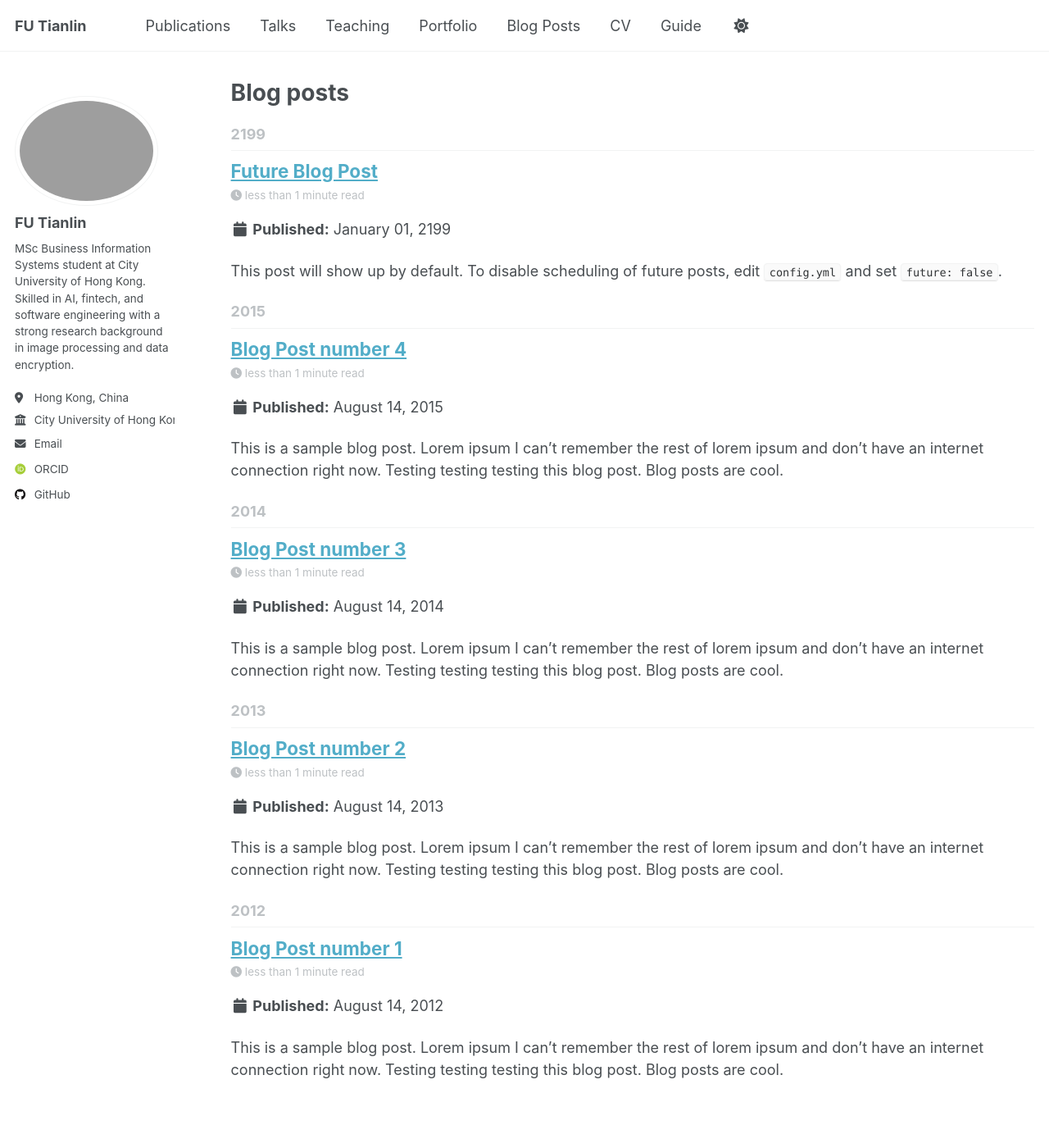
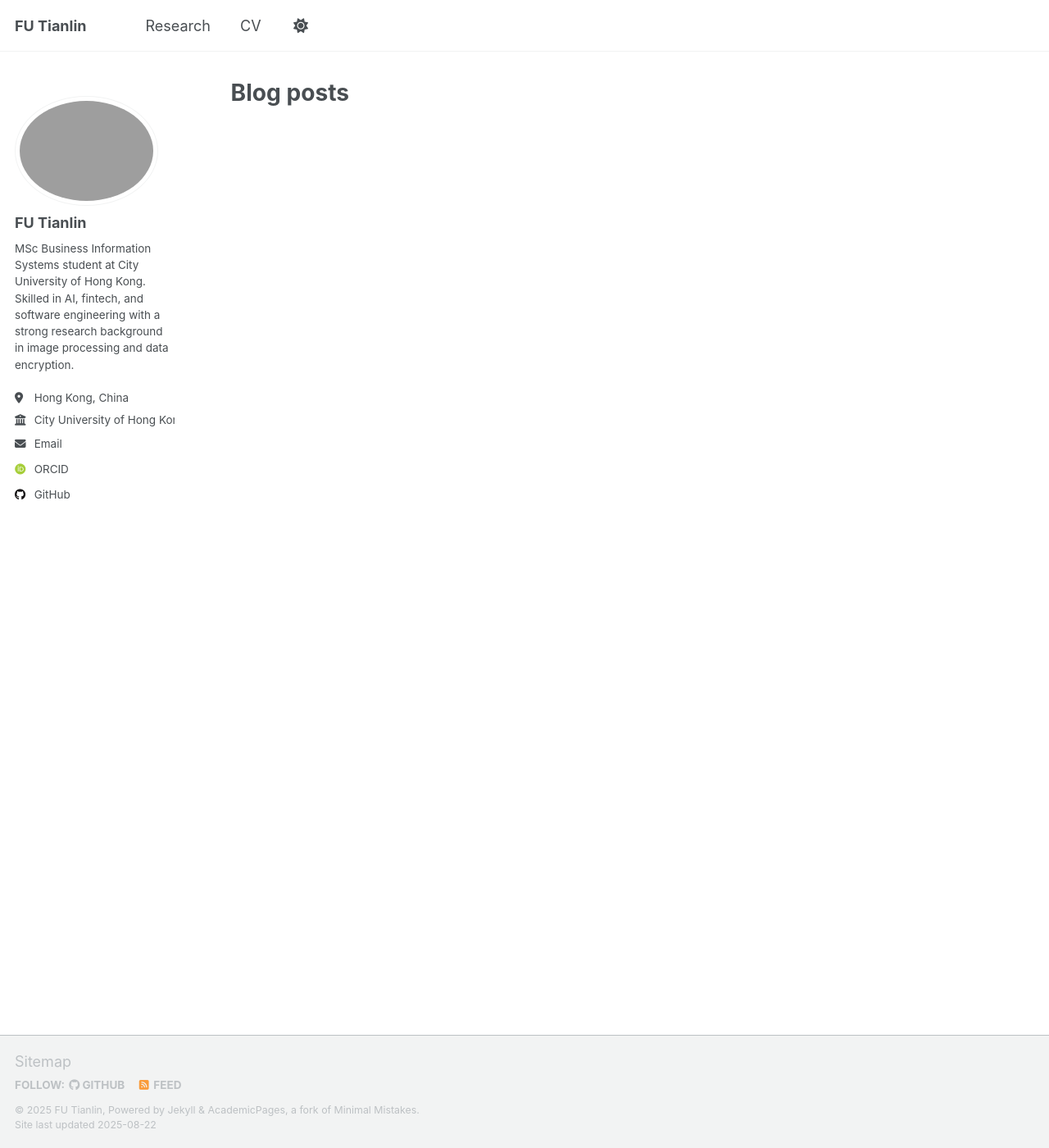
Before and after one commit to Futianlin/FUTianlin-CityU, a Jekyll site: the page built from _pages/year-archive.html, in a window 1280 px wide and 1400 px high. Shown: the whole window at 82% size. Built offline with Jekyll 4.4.1, drawn with Linux system fonts in a browser that asks for light colours; some web fonts are replaced; a script that is not in the unit is left out.

Commit message:
导航栏

```diff
--- a/_data/navigation.yml
+++ b/_data/navigation.yml
@@ -8,19 +8,19 @@
 #      Markdown formatted page while the second is generated using JSON.
 
 main:
-  - title: "Publications"
+  - title: "Research"
     url: /publications/
 
-  - title: "Talks"
-    url: /talks/
+  # - title: "Talks"
+  #   url: /talks/
 
-  - title: "Teaching"
-    url: /teaching/
+  # - title: "Teaching"
+  #   url: /teaching/
 
-  - title: "Portfolio"
-    url: /portfolio/
+  # - title: "Portfolio"
+  #   url: /portfolio/
 
-  - title: "Blog Posts"
+  # - title: "Blog Posts"
     url: /year-archive/
 
   - title: "CV"
@@ -29,5 +29,5 @@ main:
   # - title: "CV"
   #   url: /cv-json/
 
-  - title: "Guide"
-    url: /markdown/
+  # - title: "Guide"
+  #   url: /markdown/
--- a/_posts/2012-08-14-blog-post-1.md
+++ /dev/null
@@ -1,20 +0,0 @@
----
-title: 'Blog Post number 1'
-date: 2012-08-14
-permalink: /posts/2012/08/blog-post-1/
-tags:
-  - cool posts
-  - category1
-  - category2
----
-
-This is a sample blog post. Lorem ipsum I can't remember the rest of lorem ipsum and don't have an internet connection right now. Testing testing testing this blog post. Blog posts are cool.
-
-Headings are cool
-======
-
-You can have many headings
-======
-
-Aren't headings cool?
-------
--- a/_posts/2013-08-14-blog-post-2.md
+++ /dev/null
@@ -1,20 +0,0 @@
----
-title: 'Blog Post number 2'
-date: 2013-08-14
-permalink: /posts/2013/08/blog-post-2/
-tags:
-  - cool posts
-  - category1
-  - category2
----
-
-This is a sample blog post. Lorem ipsum I can't remember the rest of lorem ipsum and don't have an internet connection right now. Testing testing testing this blog post. Blog posts are cool.
-
-Headings are cool
-======
-
-You can have many headings
-======
-
-Aren't headings cool?
-------
--- a/_posts/2014-08-14-blog-post-3.md
+++ /dev/null
@@ -1,20 +0,0 @@
----
-title: 'Blog Post number 3'
-date: 2014-08-14
-permalink: /posts/2014/08/blog-post-3/
-tags:
-  - cool posts
-  - category1
-  - category2
----
-
-This is a sample blog post. Lorem ipsum I can't remember the rest of lorem ipsum and don't have an internet connection right now. Testing testing testing this blog post. Blog posts are cool.
-
-Headings are cool
-======
-
-You can have many headings
-======
-
-Aren't headings cool?
-------
--- a/_posts/2199-01-01-future-post.md
+++ /dev/null
@@ -1,11 +0,0 @@
----
-title: 'Future Blog Post'
-date: 2199-01-01
-permalink: /posts/2012/08/blog-post-4/
-tags:
-  - cool posts
-  - category1
-  - category2
----
-
-This post will show up by default. To disable scheduling of future posts, edit `config.yml` and set `future: false`.
```
Also changed, not shown: _portfolio/portfolio-1.md (deleted, +0 -7 lines), _portfolio/portfolio-2.html (deleted, +0 -7 lines), _posts/2015-08-14-blog-post-4.md (deleted, +0 -20 lines).
